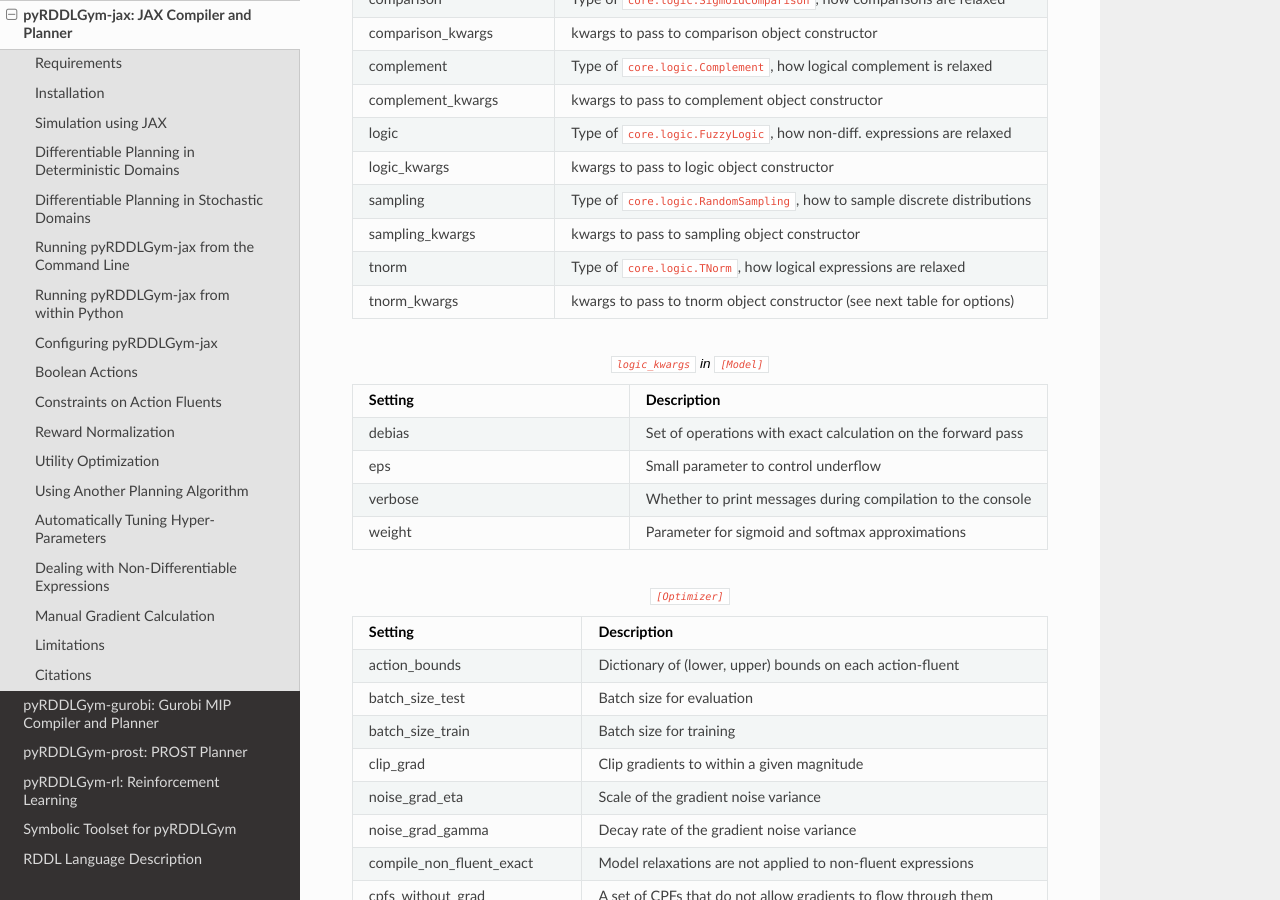
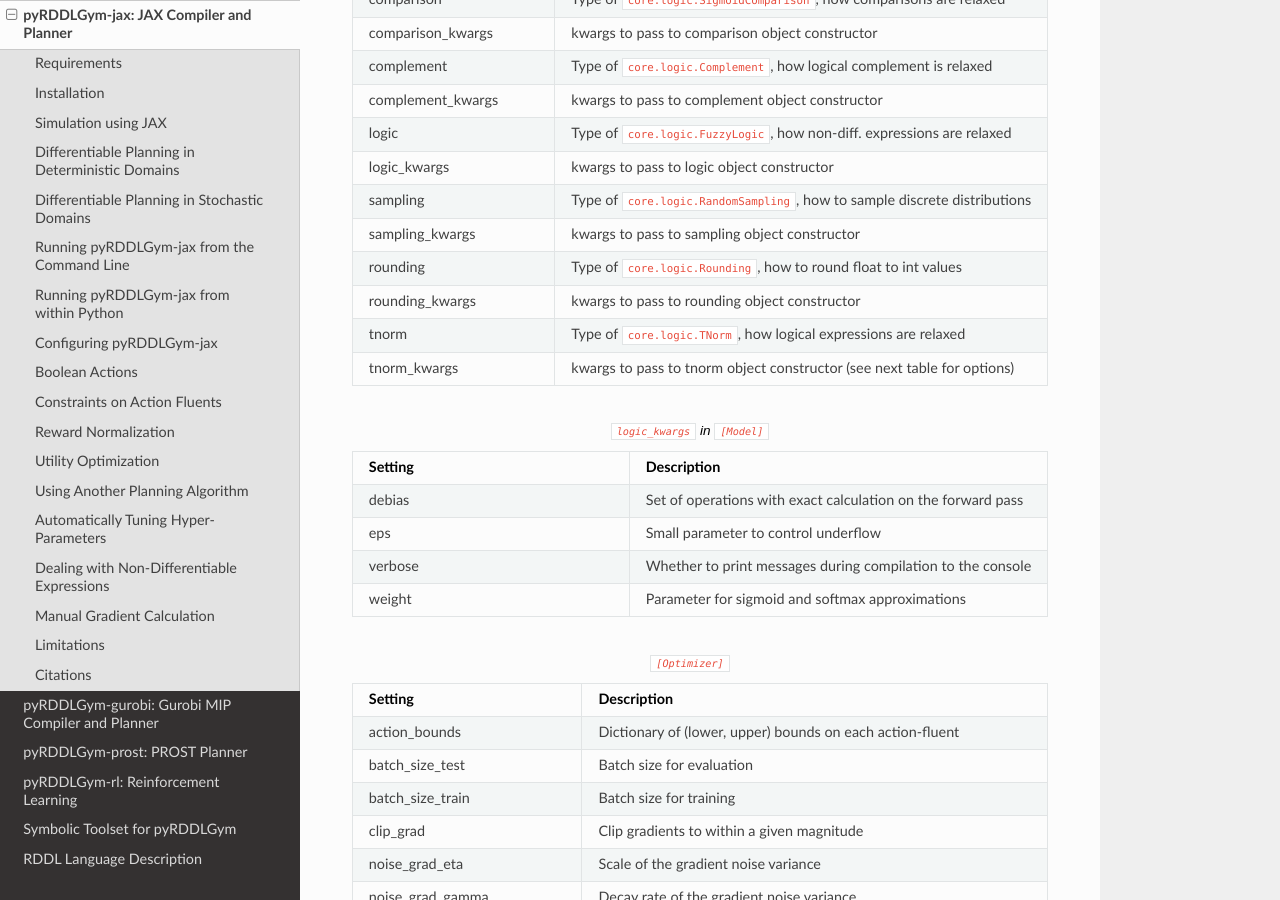
Before and after one commit to pyrddlgym-project/pyRDDLGym, a Sphinx documentation site: the page built from docs/jax.rst, in a window 1280 px wide and 900 px high, scrolled down 5976 px. Built offline with Sphinx 7.4.7 and the Read the Docs theme 3.1.0, drawn with Linux system fonts in a browser that asks for light colours.

Commit message:
Updated jax configs with QoL Nov 4 PR

```diff
--- a/docs/jax.rst
+++ b/docs/jax.rst
@@ -303,6 +303,10 @@ The full list of settings that can be specified in the configuration files are a
      - Type of ``core.logic.RandomSampling``, how to sample discrete distributions
    * - sampling_kwargs
      - kwargs to pass to sampling object constructor
+   * - rounding
+     - Type of ``core.logic.Rounding``, how to round float to int values
+   * - rounding_kwargs
+     - kwargs to pass to rounding object constructor
    * - tnorm
      - Type of ``core.logic.TNorm``, how logical expressions are relaxed
    * - tnorm_kwargs
```
